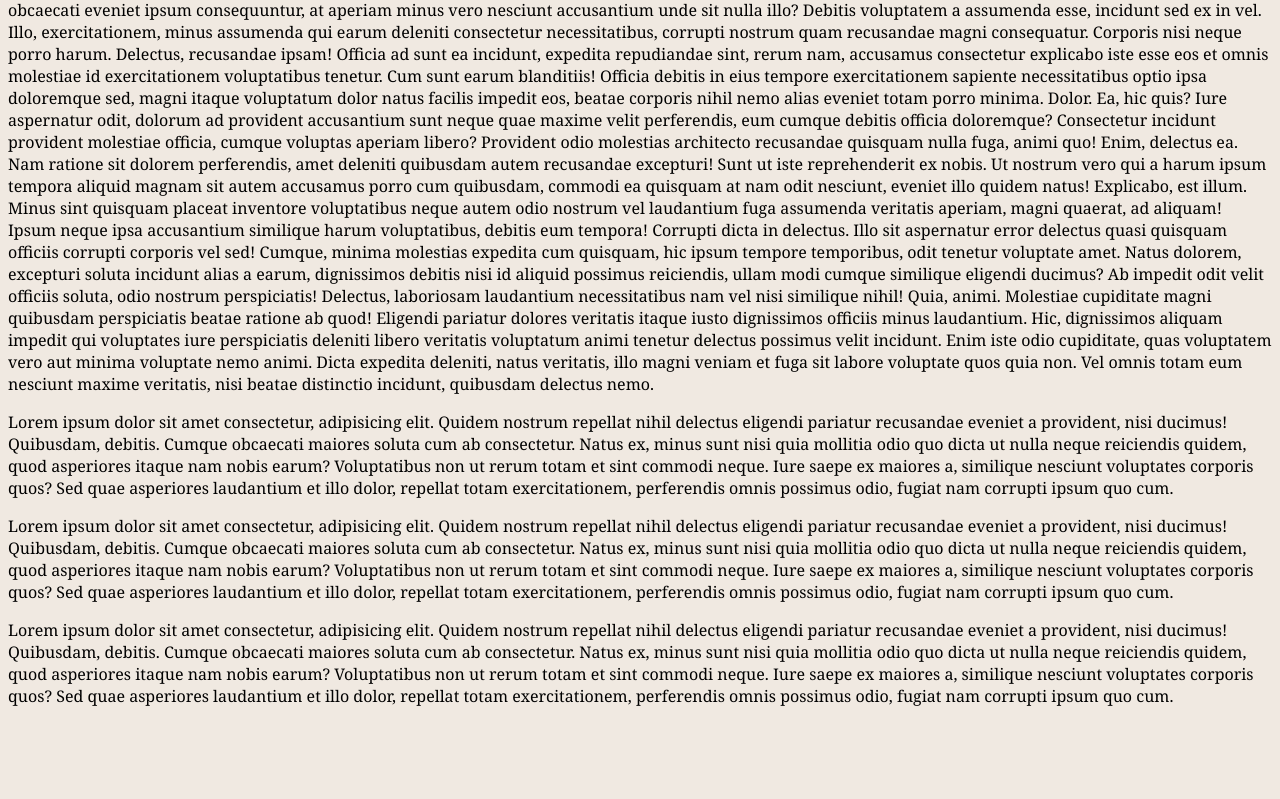
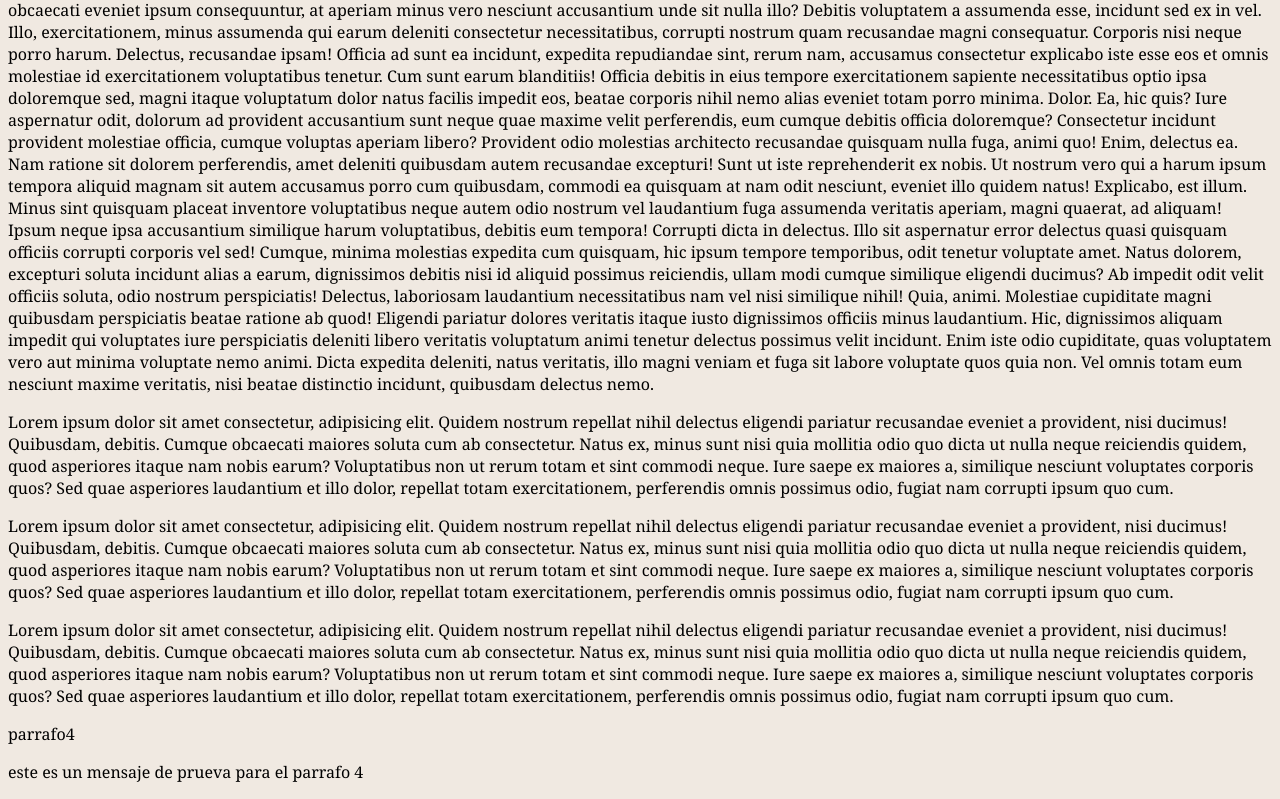
Before and after one commit to arezsei/PAGINA_WEB, a plain HTML site: page index.htm in a window 1280 px wide. Shown: the part 329-1128 px from the top of the page. Before the commit the page ends 1052 px from the top, so only its background shows below. Drawn offline with Linux system fonts and the light colour scheme.

Commit message:
Update index.htm

```diff
--- a/index.htm
+++ b/index.htm
@@ -46,5 +46,7 @@
         Natus ex, minus sunt nisi quia mollitia odio quo dicta ut nulla neque reiciendis quidem, quod asperiores itaque nam nobis earum? Voluptatibus non ut rerum totam et sint commodi neque.
         Iure saepe ex maiores a, similique nesciunt voluptates corporis quos? Sed quae asperiores laudantium et illo dolor, repellat totam exercitationem, perferendis omnis possimus odio, fugiat nam corrupti ipsum quo cum.
     </p>
+    <p>parrafo4</p>
+    <p>este es un mensaje de prueva para el parrafo 4</p>
 </body>
 </html>
```
